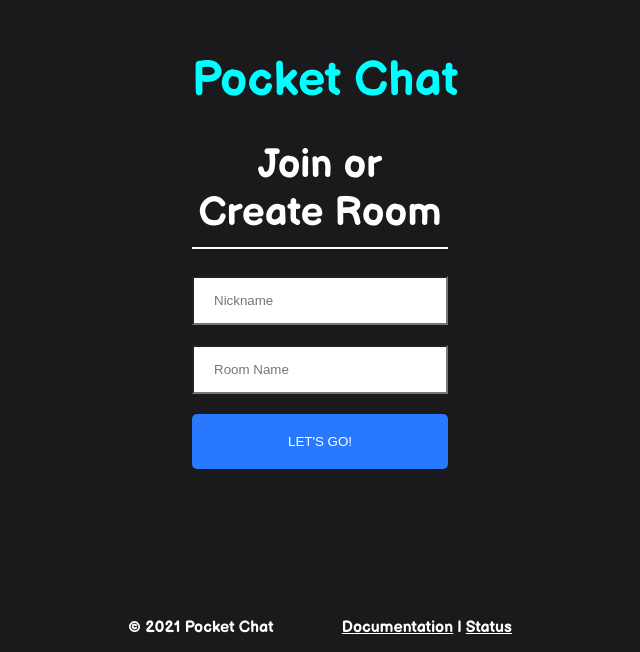
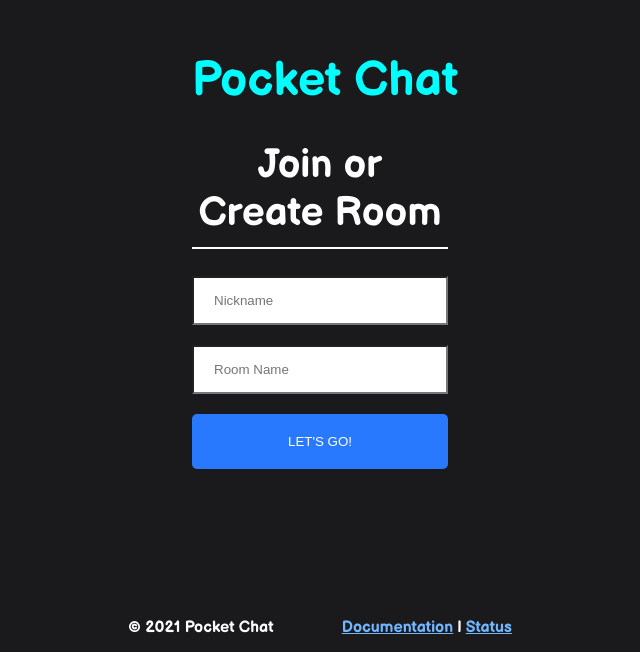
Before and after one commit to Senophyx/pocket-chat-client, a React (Create React App) app: page / in a window 1280 px wide. Shown: the part 148-800 px from the top of the page, without its empty margins (320-960 px from the left). Built offline with nearby package versions, Linux system fonts and the light colour scheme.

Commit message:
Update Join.css

```diff
--- a/src/components/Join/Join.css
+++ b/src/components/Join/Join.css
@@ -76,12 +76,12 @@ html, body {
 }
 
 a:link {
-  color: white;
+  color: #71b7ff;
 }
 
 /* visited link */
 a:visited {
-  color: white;
+  color: #71b7ff;
 }
 
 /* mouse over link */
```
